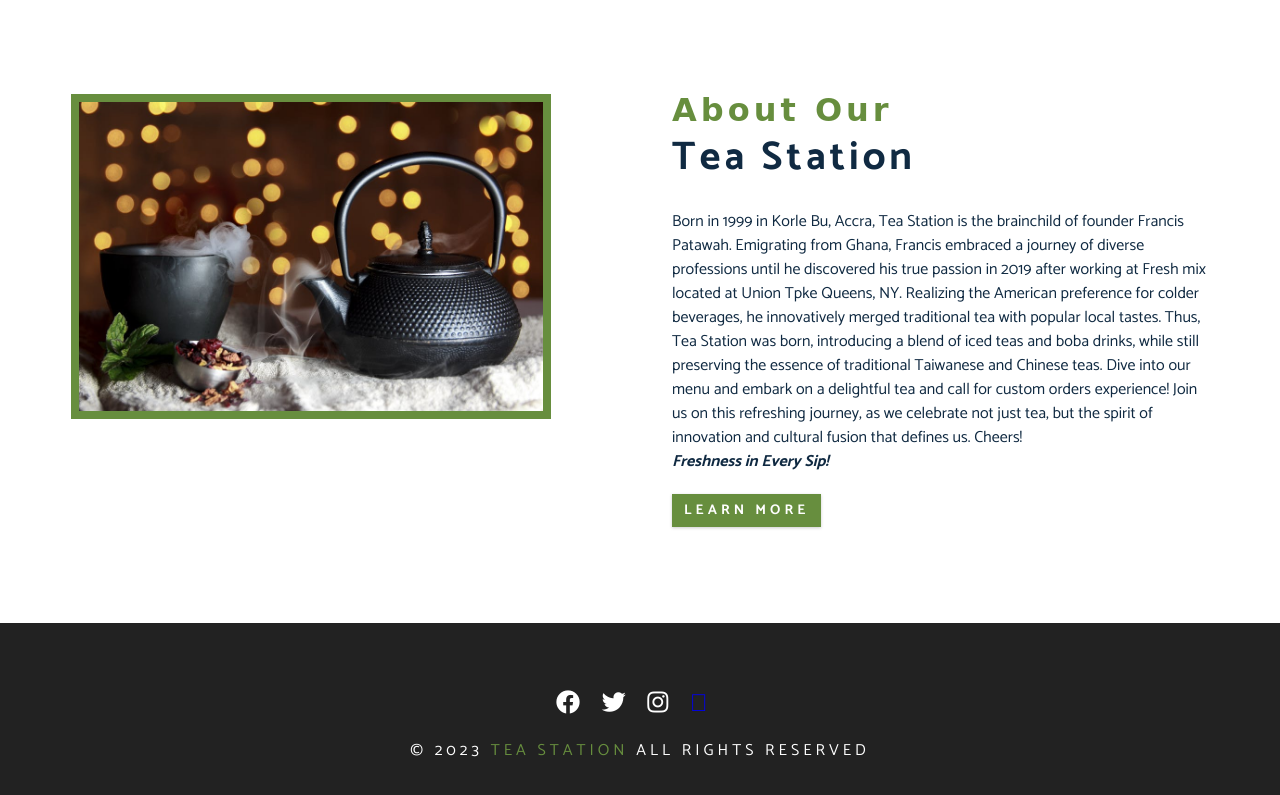
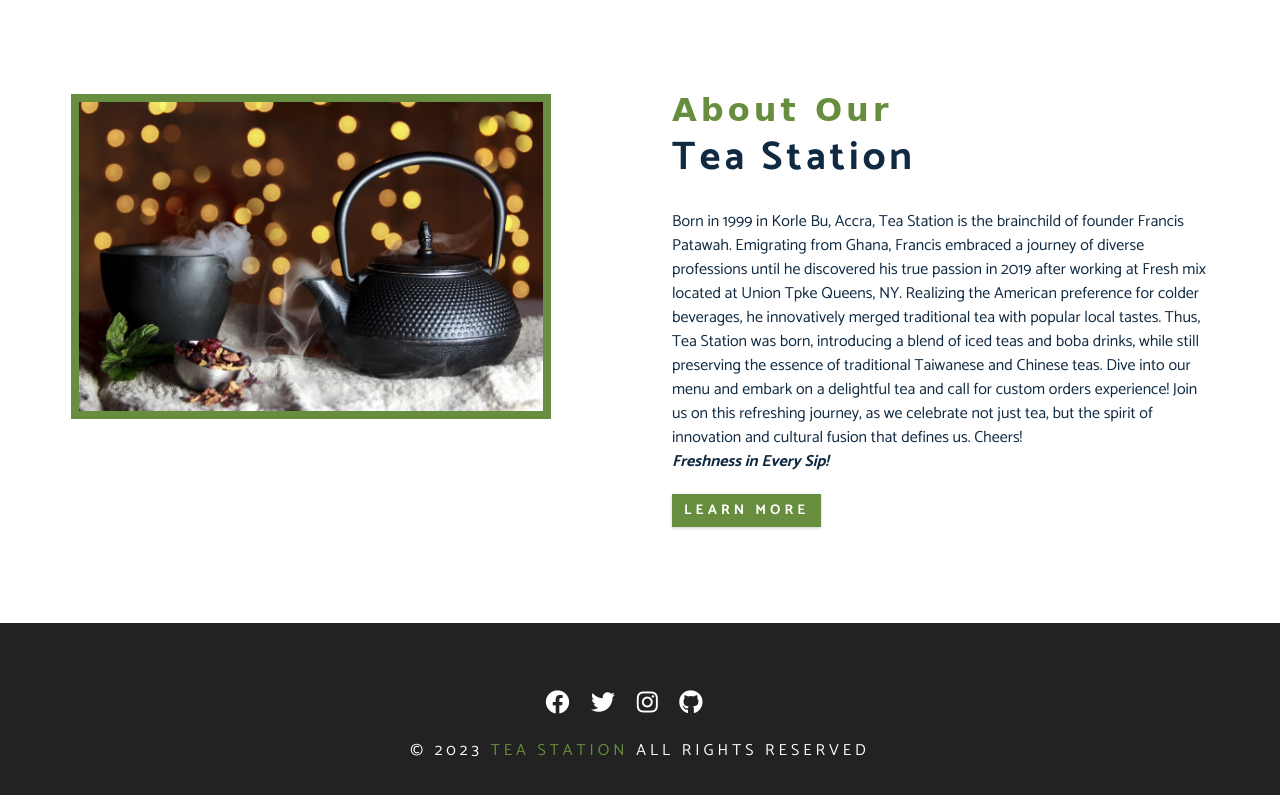
Before and after one commit to phrancisp0/Tea_Station, a plain HTML site: page about.html in a window 1280 px wide. Shown: the part 802-1597 px from the top of the page. Drawn offline with Linux system fonts and the light colour scheme; a web font is replaced by a local one.

Commit message:
Update about.html

```diff
--- a/about.html
+++ b/about.html
@@ -107,7 +107,10 @@
           <!-- end of social icon-->
 
         <!--github icon -->
-          <a href="https://github.com/phrancisp0/tea_project" <i class="fa-brands fa-github"></i>
+        <a
+            href="https://github.com/phrancisp0/tea_Station"
+            class="social-icon">
+            <i class="fab fa-github"></i>
           </a>
           <!-- end of social icon-->
         </div>
```
